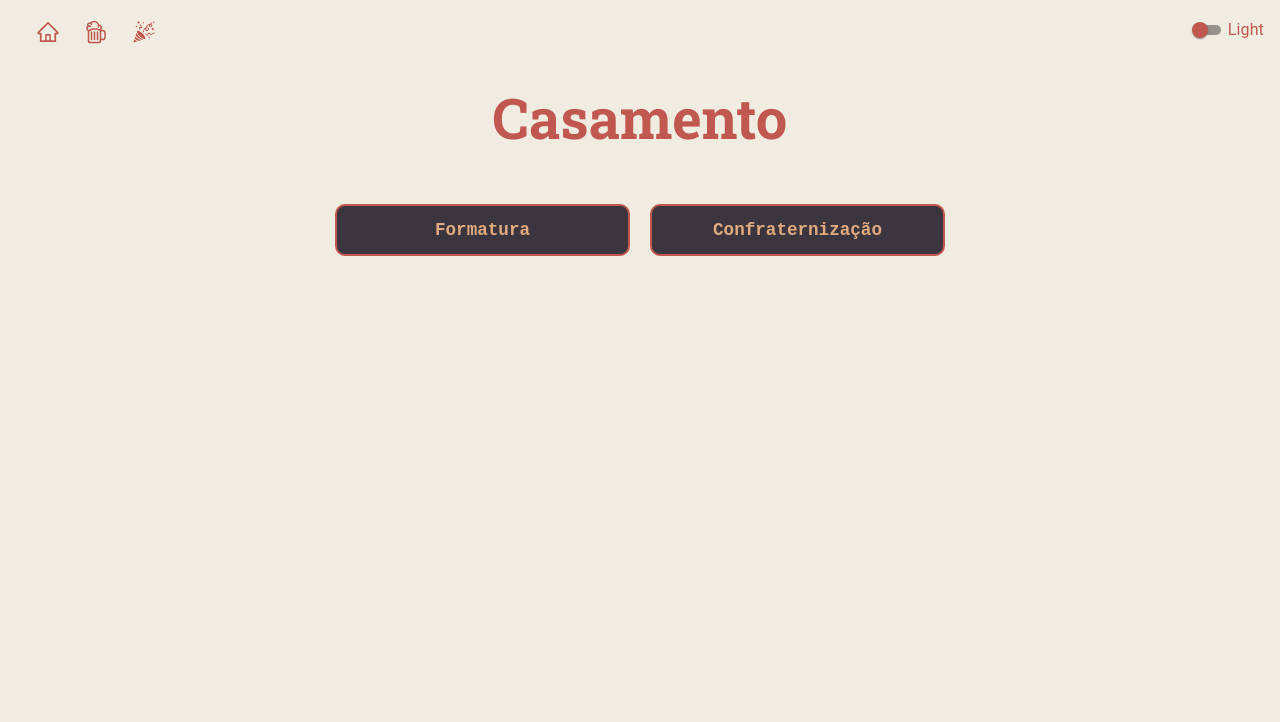
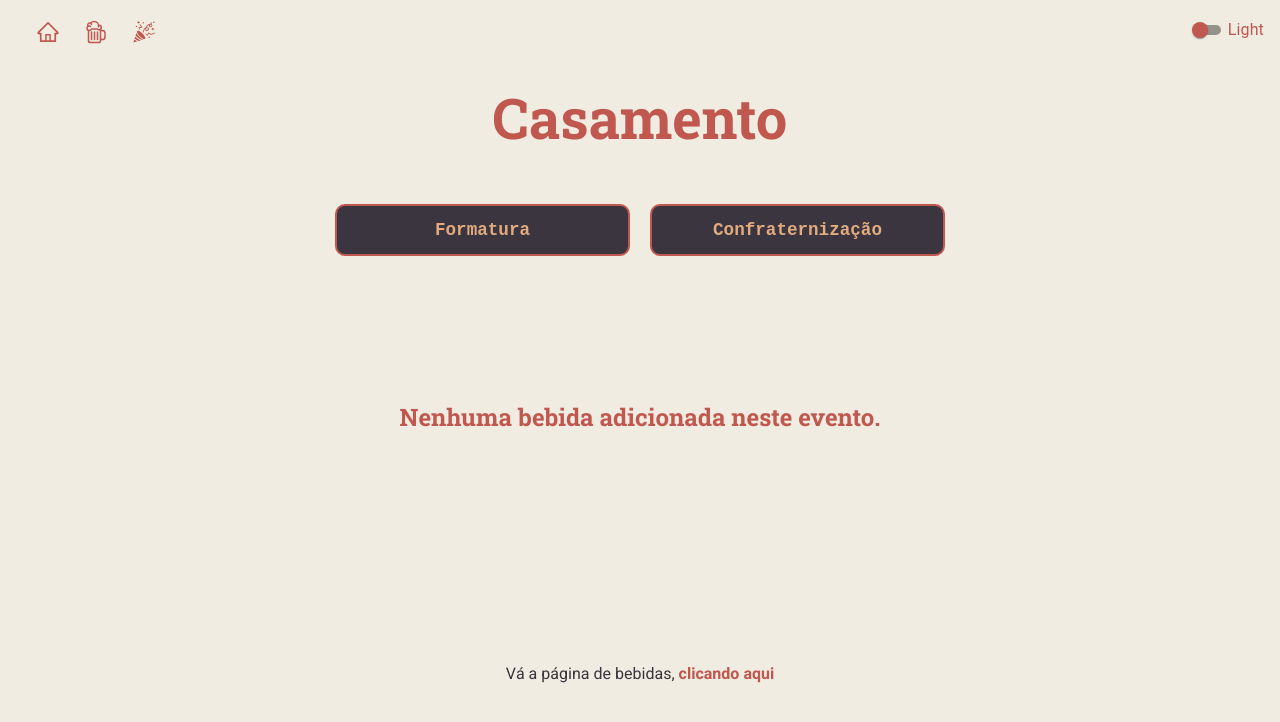
Before and after one commit to paulomellodev/event_organizer, a React (Create React App) app: page /events in a window 1280 px wide. Both pictures are taken after a click on the button "Casamento". Shown: the top 722 px of the page. Built offline with nearby package versions, Linux system fonts and the light colour scheme.

Commit message:
feat: Events page completed.

```diff
--- a/src/pages/Events/index.jsx
+++ b/src/pages/Events/index.jsx
@@ -1,9 +1,8 @@
-import { useContext, useEffect, useState } from "react";
+import { useContext } from "react";
 import { useHistory, useParams } from "react-router-dom";
 import Button from "../../components/Button";
 import { EventsContext } from "../../providers/Events";
-import { Content } from "../Beverages/styles";
-import { ButtonContainer, Container } from "./style";
+import { ButtonContainer, Card, Container, Content } from "./style";
 
 const Events = () => {
   const history = useHistory();
@@ -14,13 +13,13 @@ const Events = () => {
   const { events, allEvents, removeBeverageFromEvent } =
     useContext(EventsContext);
 
-  const [beverages, setBeverages] = useState([]);
-
-  useEffect(() => {
-    if (event) {
-      setBeverages(events[event]);
-    }
-  }, [event]);
+  // useEffect(() => {
+  //   if (event) {
+  //     setBeverages(events[event]);
+  //   }
+  //   // eslint-disable-next-line react-hooks/exhaustive-deps
+  // }, [events]);
+  console.log(events[event]);
 
   const othersEvents = allEvents.filter((item) => item !== event);
 
@@ -72,7 +71,42 @@ const Events = () => {
             );
           })}
         </ButtonContainer>
-        <Content></Content>
+        <Content>
+          {events[event].length === 0 ? (
+            <>
+              <h2>Nenhuma bebida adicionada neste evento.</h2>
+              <p>
+                Vá a página de bebidas, <a href="/beverages">clicando aqui</a>
+              </p>
+            </>
+          ) : (
+            <>
+              {events[event].map((beverage, index) => {
+                return (
+                  <Card key={index}>
+                    <div className="main_Info">
+                      <img src={beverage.image_url} alt={beverage.name} />
+                      <span>
+                        <h2>{beverage.name}</h2>
+                        <span>{beverage.tagline}</span>
+                      </span>
+                    </div>
+
+                    <div className="removeFromEvent">
+                      <Button
+                        onClick={() =>
+                          removeBeverageFromEvent(event, beverage.id)
+                        }
+                      >
+                        Remover bebida
+                      </Button>
+                    </div>
+                  </Card>
+                );
+              })}
+            </>
+          )}
+        </Content>
       </Container>
     );
   }
--- a/src/pages/Events/style.js
+++ b/src/pages/Events/style.js
@@ -5,7 +5,7 @@ export const Container = styled.div`
   display: flex;
   flex-direction: column;
   align-items: center;
-  justify-content: center;
+  justify-content: flex-start;
   width: 100%;
   max-width: 700px;
   margin: auto;
@@ -42,6 +42,27 @@ export const Container = styled.div`
   }
 `;
 
+export const Content = styled.section`
+  flex: 1;
+  display: flex;
+  flex-direction: column;
+  align-items: center;
+  justify-content: space-around;
+  width: 100%;
+  h2 {
+    text-align: center;
+  }
+  a {
+    color: var(--fourthColor);
+  }
+  @media (min-width: 700px) {
+    flex-direction: row;
+    flex-wrap: wrap;
+    justify-content: space-around;
+    align-items: center;
+  }
+`;
+
 export const ButtonContainer = styled.div`
   display: flex;
   flex-direction: column;
@@ -54,3 +75,45 @@ export const ButtonContainer = styled.div`
     }
   }
 `;
+
+export const Card = styled.div`
+  display: flex;
+  flex-direction: column;
+  width: 90%;
+  padding: 10px;
+  border: 2px solid var(--fourthColor);
+  margin: 10px 0;
+  border-radius: 5px;
+  @media (min-width: 700px) {
+    width: 70%;
+    flex-direction: row;
+  }
+  hr {
+    border: 1px solid var(--thirdColor);
+  }
+
+  div.main_Info {
+    display: flex;
+    flex-direction: row;
+    align-items: center;
+    img {
+      width: 30%;
+      height: 150px;
+      object-fit: contain;
+      margin: 10px;
+    }
+    p {
+      font-weight: 700;
+      color: var(--fourthColor);
+      span {
+        font-weight: 400;
+        color: var(--secondaryColor);
+      }
+    }
+  }
+
+  div.removeFromEvent {
+    display: flex;
+    flex-direction: column;
+  }
+`;
--- a/src/providers/Events/index.jsx
+++ b/src/providers/Events/index.jsx
@@ -14,19 +14,15 @@ export const EventsProvider = ({ children }) => {
   const allEvents = Object.keys(events);
 
   const addBeverageToEvent = (event, item) => {
-    console.log(item, event);
     const eventBeverages = events[event];
     if (event === "Casamento") {
-      console.log(event);
-      return setEvents({ ...events, Casamento: [...eventBeverages, item] });
+      setEvents({ ...events, Casamento: [...eventBeverages, item] });
     }
     if (event === "Formatura") {
-      console.log(event);
-      return setEvents({ ...events, Formatura: [...eventBeverages, item] });
+      setEvents({ ...events, Formatura: [...eventBeverages, item] });
     }
     if (event === "Confraternização") {
-      console.log(event);
-      return setEvents({
+      setEvents({
         ...events,
         Confraternização: [...eventBeverages, item],
       });
@@ -37,16 +33,17 @@ export const EventsProvider = ({ children }) => {
     const eventBeverages = events[event];
 
     if (event === "Casamento") {
-      const beveragesKeeped = eventBeverages.map((item) => item.id !== id);
-      return setEvents({ ...events, Casamento: [...beveragesKeeped] });
+      const beveragesKeeped = eventBeverages.filter((item) => item.id !== id);
+      console.log(beveragesKeeped);
+      setEvents({ ...events, Casamento: [...beveragesKeeped] });
     }
     if (event === "Formatura") {
-      const beveragesKeeped = eventBeverages.map((item) => item.id !== id);
-      return setEvents({ ...events, Formatura: [...beveragesKeeped] });
+      const beveragesKeeped = eventBeverages.filter((item) => item.id !== id);
+      setEvents({ ...events, Formatura: [...beveragesKeeped] });
     }
     if (event === "Confraternização") {
-      const beveragesKeeped = eventBeverages.map((item) => item.id !== id);
-      return setEvents({ ...events, Confraternização: [...beveragesKeeped] });
+      const beveragesKeeped = eventBeverages.filter((item) => item.id !== id);
+      setEvents({ ...events, Confraternização: [...beveragesKeeped] });
     }
   };
 
```
Also changed, not shown: src/components/List/index.jsx (deleted), src/components/List/style.js (deleted).
